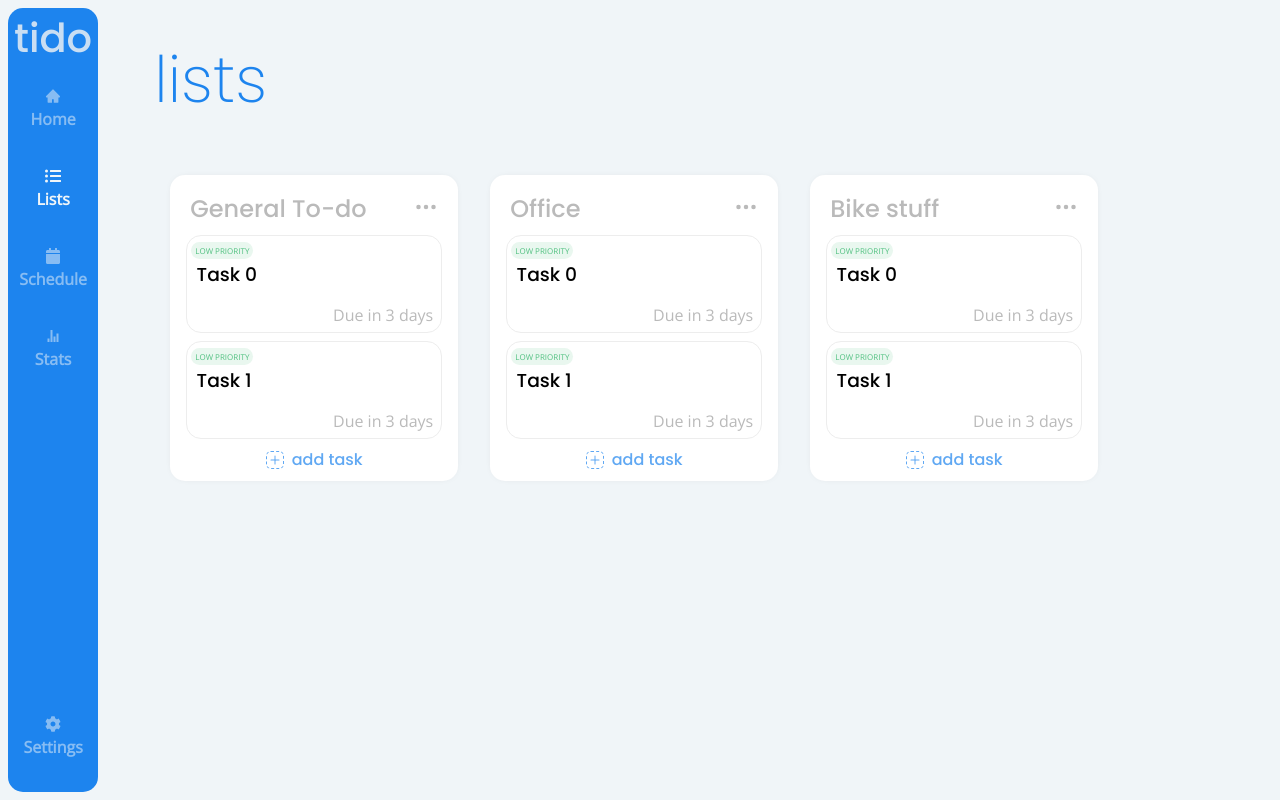
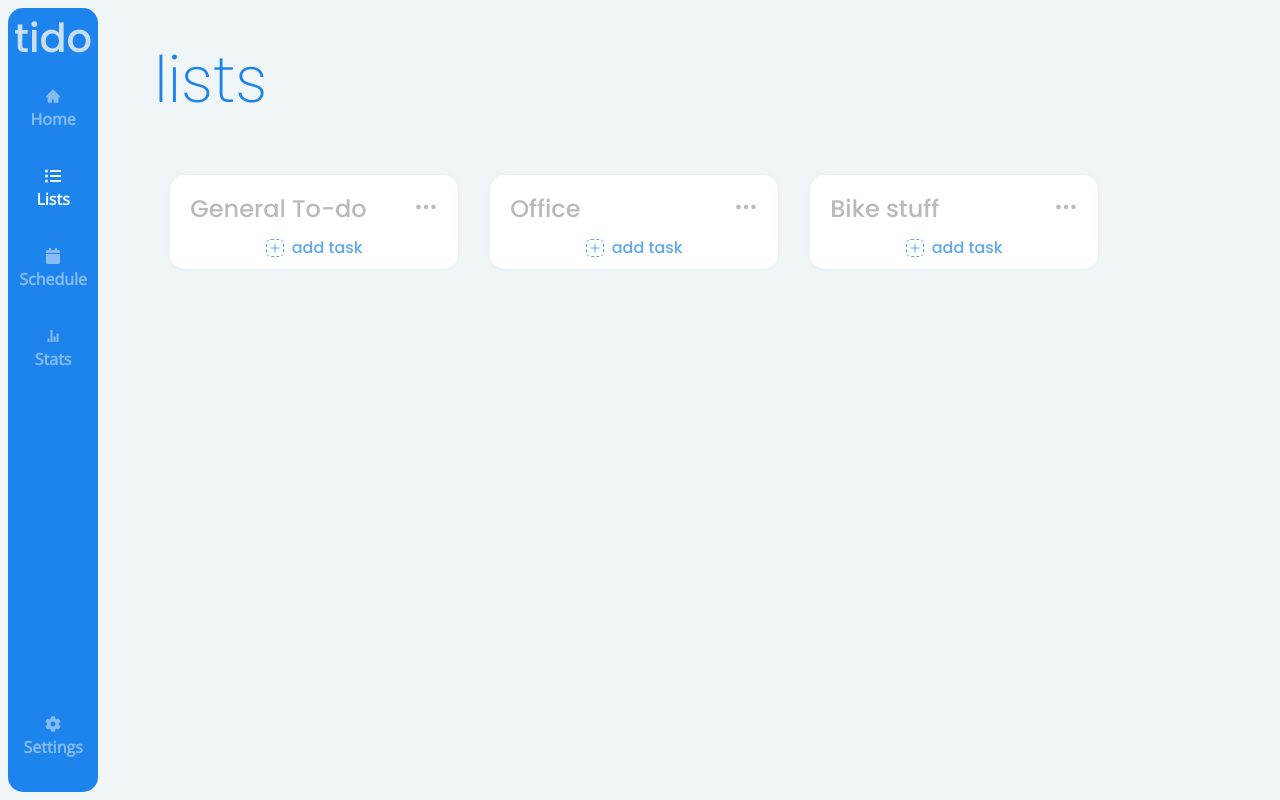
Before and after one commit to prescarlton/tido, a React (Create React App) app: page /lists in a window 1280 px wide. Built offline with nearby package versions, Linux system fonts and the light colour scheme.

Commit message:
tasks can now properly be added in new listView Page

```diff
--- a/src/components/atoms/TaskOverview.js
+++ b/src/components/atoms/TaskOverview.js
@@ -2,7 +2,6 @@ import React from 'react';
 
 const TaskOverview = (props) => {
     const task = props.task
-    console.log(task)
     return (
         <div className='taskOverview'>
             <p className='taskOverview__priority taskOverview__priority--low'>low priority</p>
--- a/src/components/molecules/ListPreview.js
+++ b/src/components/molecules/ListPreview.js
@@ -4,15 +4,6 @@ import { makeSlug } from '../../utils/slugs';
 import { BsThreeDots } from 'react-icons/bs';
 import ListPreviewNewTask from '../atoms/ListPreviewNewTask';
 import NewTaskForm from '../atoms/NewTaskForm';
-
-//temporary dummy data
-let tasks = []
-
-for (let i = 0; i < Math.floor(Math.random() * 5); i++) {
-    tasks.push({
-        name: `Task ${i}`
-    })
-}
 
 const ListPreview = (props) => {
 
@@ -23,7 +14,7 @@ const ListPreview = (props) => {
     }
 
     const newTaskSubmitHandler = (taskName) => {
-        // props.newTaskHandler(taskName);
+        props.newTaskHandler(props.id, taskName);
         setShowTaskForm(false);
     }
 
@@ -35,7 +26,7 @@ const ListPreview = (props) => {
         <div className='listPreview'>
             <h2 className='listPreview__title'>{props.listName} <BsThreeDots className='listPreview__title__dots' /></h2>
             <div className='listPreview__taskContainer'>
-                {tasks.map((task) => (
+                {props.tasks.map((task) => (
                     <TaskOverview
                         key={task.name}
                         task={task}
--- a/src/components/pages/ListViewPage.js
+++ b/src/components/pages/ListViewPage.js
@@ -3,9 +3,15 @@ import PageTitle from '../atoms/PageTitle';
 import ListCard from '../molecules/ListCard';
 import { connect } from 'react-redux';
 import ListPreview from '../molecules/ListPreview';
+import { addTaskToList } from '../../actions/lists';
 
 const ListViewPage = (props) => {
 
+    const newTaskHandler = (listID, taskName) => {
+        console.log('listID:',listID)
+        console.log('taskName:',taskName)
+        props.dispatch(addTaskToList({listID, taskName}))
+    }
 
     return (
         <div className='page'>
@@ -14,6 +20,7 @@ const ListViewPage = (props) => {
                 {props.lists.map((list) => (
                     <ListPreview
                     key={list.listName}
+                    newTaskHandler={newTaskHandler}
                     {...list}/>
                 ))}
             </div>
```
